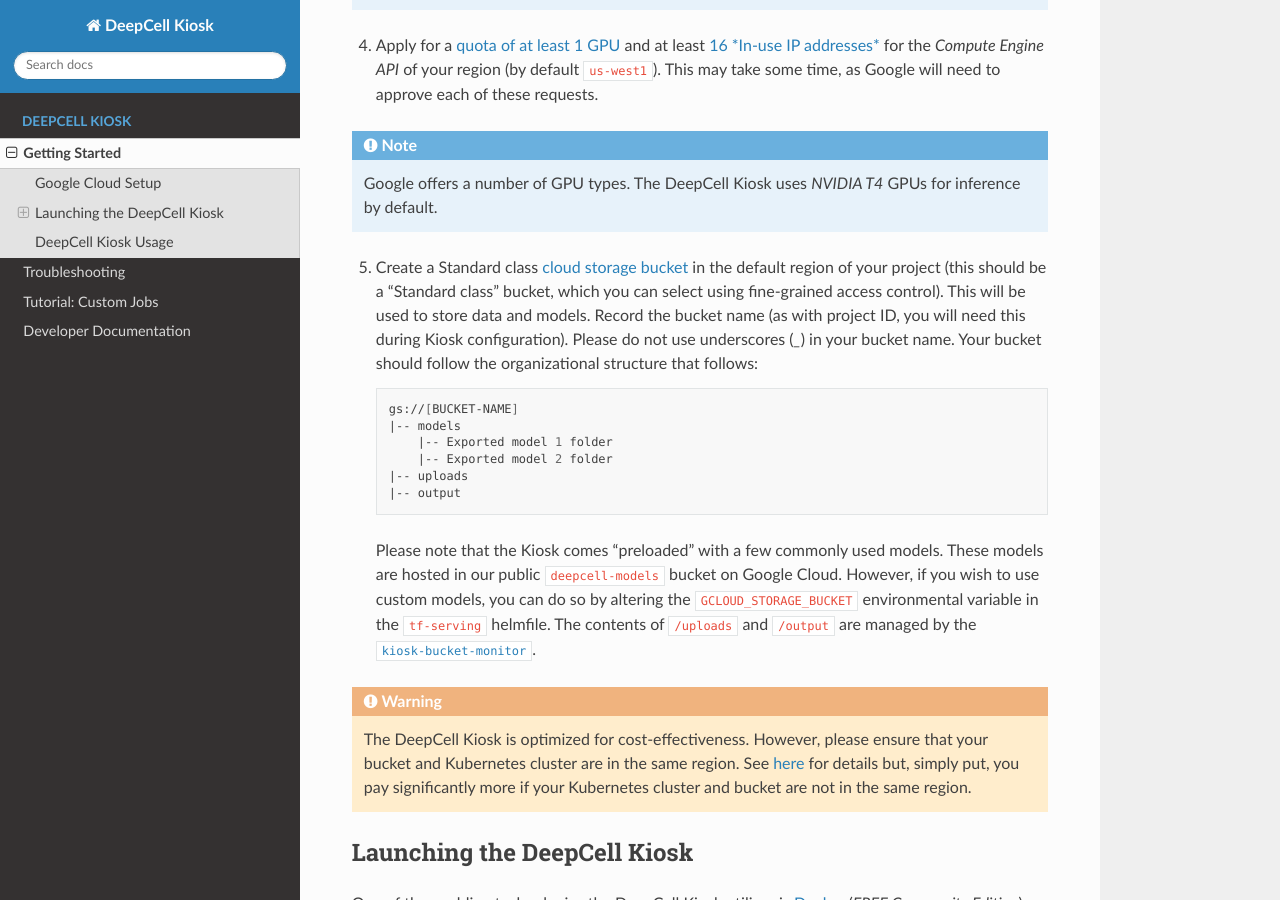
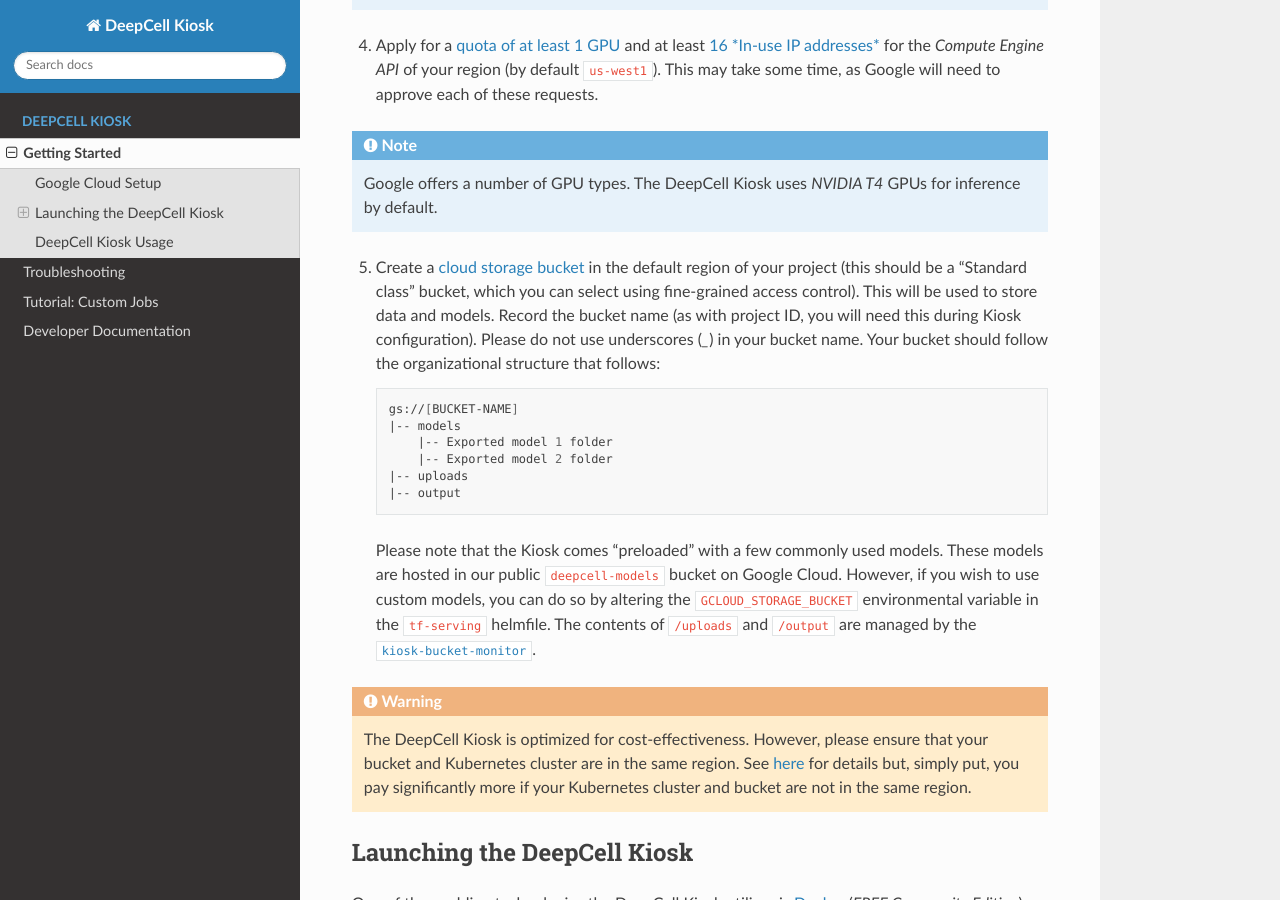
Before and after one commit to vanvalenlab/kiosk-console, a Sphinx documentation site: the page built from docs/source/GETTING_STARTED.rst, in a window 1280 px wide and 900 px high, scrolled down 980 px. Built offline with Sphinx 7.4.7 and the Read the Docs theme 2.0.0, drawn with Linux system fonts in a browser that asks for light colours.

Commit message:
no need to have standard twice.

```diff
--- a/docs/source/GETTING_STARTED.rst
+++ b/docs/source/GETTING_STARTED.rst
@@ -26,7 +26,7 @@
 
 .. note:: Google offers a number of GPU types. The DeepCell Kiosk uses `NVIDIA T4` GPUs for inference by default.
 
-5. Create a Standard class `cloud storage bucket <https://cloud.google.com/storage/docs/creating-buckets>`_ in the default region of your project (this should be a "Standard class" bucket, which you can select using fine-grained access control). This will be used to store data and models. Record the bucket name (as with project ID, you will need this during Kiosk configuration). Please do not use underscores (`_`) in your bucket name. Your bucket should follow the organizational structure that follows:
+5. Create a `cloud storage bucket <https://cloud.google.com/storage/docs/creating-buckets>`_ in the default region of your project (this should be a "Standard class" bucket, which you can select using fine-grained access control). This will be used to store data and models. Record the bucket name (as with project ID, you will need this during Kiosk configuration). Please do not use underscores (`_`) in your bucket name. Your bucket should follow the organizational structure that follows:
 
    .. code-block:: bash
 
```
